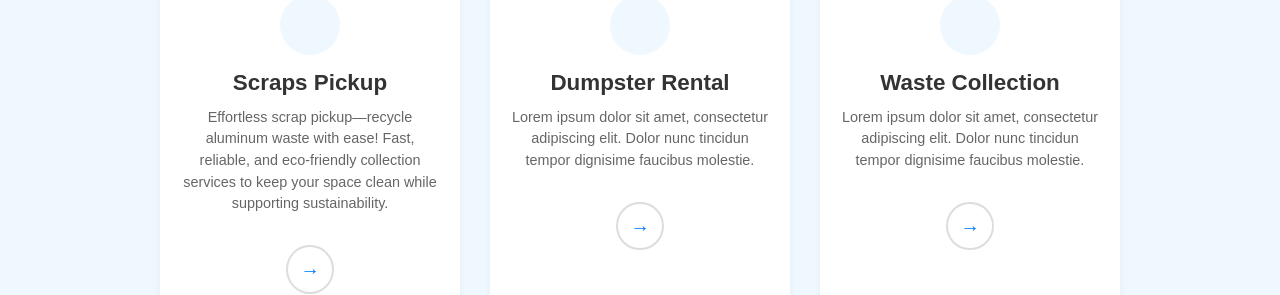
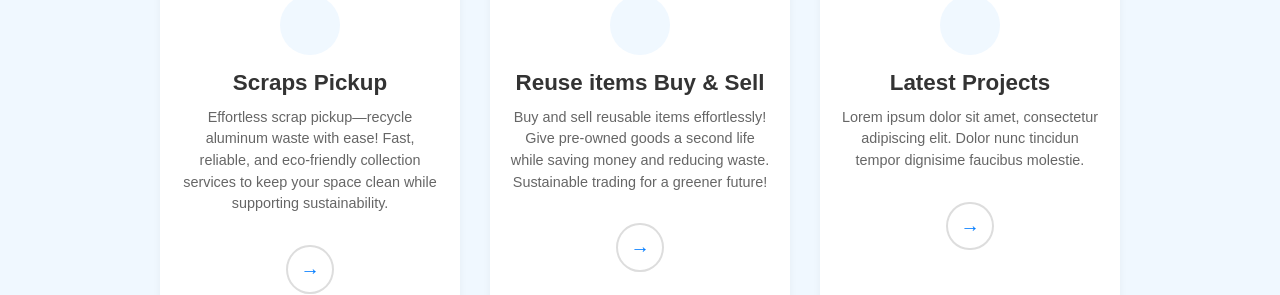
Before and after one commit to Avish-Madushanka/N-Aluminium, a React (Vite) app: page / in a window 1280 px wide. Shown: the part 1157-1452 px from the top of the page. Built offline with nearby package versions, Linux system fonts and the light colour scheme.

Commit message:
update home csss

```diff
--- a/src/Components/HomePageComponents/HomeDes.jsx
+++ b/src/Components/HomePageComponents/HomeDes.jsx
@@ -34,7 +34,7 @@ const HomeDes = () => {
         <div className="service-card">
           <div className="service-image-container">
             <img
-              src="https://media.istockphoto.com/id/181874893/photo/recycling-bin-aluminum.jpg?s=612x612&w=0&k=20&c=Hj7pb0jn33l35Aoeac3HScYzOPXI29uq_75HheDyn5c="
+              src="https://img.freepik.com/premium-vector/businessman-hold-buy-sell-signs_140689-4467.jpg"
               alt="Dumpster Rental"
               className="service-image"
             />
@@ -43,11 +43,12 @@ const HomeDes = () => {
             <i className="fas fa-dumpster service-icon"></i>
           </div>
 
-          <h3 className="service-title">Dumpster Rental</h3>
+          <h3 className="service-title">Reuse items Buy & Sell</h3>
 
-          <p className="service-description">Lorem ipsum dolor sit amet, consectetur adipiscing elit. Dolor nunc tincidun tempor dignisime faucibus molestie.</p>
+          <p className="service-description">Buy and sell reusable items effortlessly! Give pre-owned goods a second life while saving money and reducing waste. Sustainable trading for a greener future!
+          </p>
 
-          <a href="#" className="service-link">
+          <a href="/BuyandSell" className="service-link">
             →
           </a>
         </div>
@@ -56,7 +57,7 @@ const HomeDes = () => {
         <div className="service-card">
           <div className="service-image-container">
             <img
-              src="https://media.istockphoto.com/id/181874893/photo/recycling-bin-aluminum.jpg?s=612x612&w=0&k=20&c=Hj7pb0jn33l35Aoeac3HScYzOPXI29uq_75HheDyn5c="
+              src="https://qph.cf2.quoracdn.net/main-qimg-c9d420c785f4e90372abc836d2ac8f45-lq"
               alt="Waste Collection"
               className="service-image"
             />
@@ -65,7 +66,7 @@ const HomeDes = () => {
             <i className="fas fa-recycle service-icon"></i>
           </div>
 
-          <h3 className="service-title">Waste Collection</h3>
+          <h3 className="service-title">Latest Projects</h3>
 
           <p className="service-description">Lorem ipsum dolor sit amet, consectetur adipiscing elit. Dolor nunc tincidun tempor dignisime faucibus molestie.</p>
 
```
